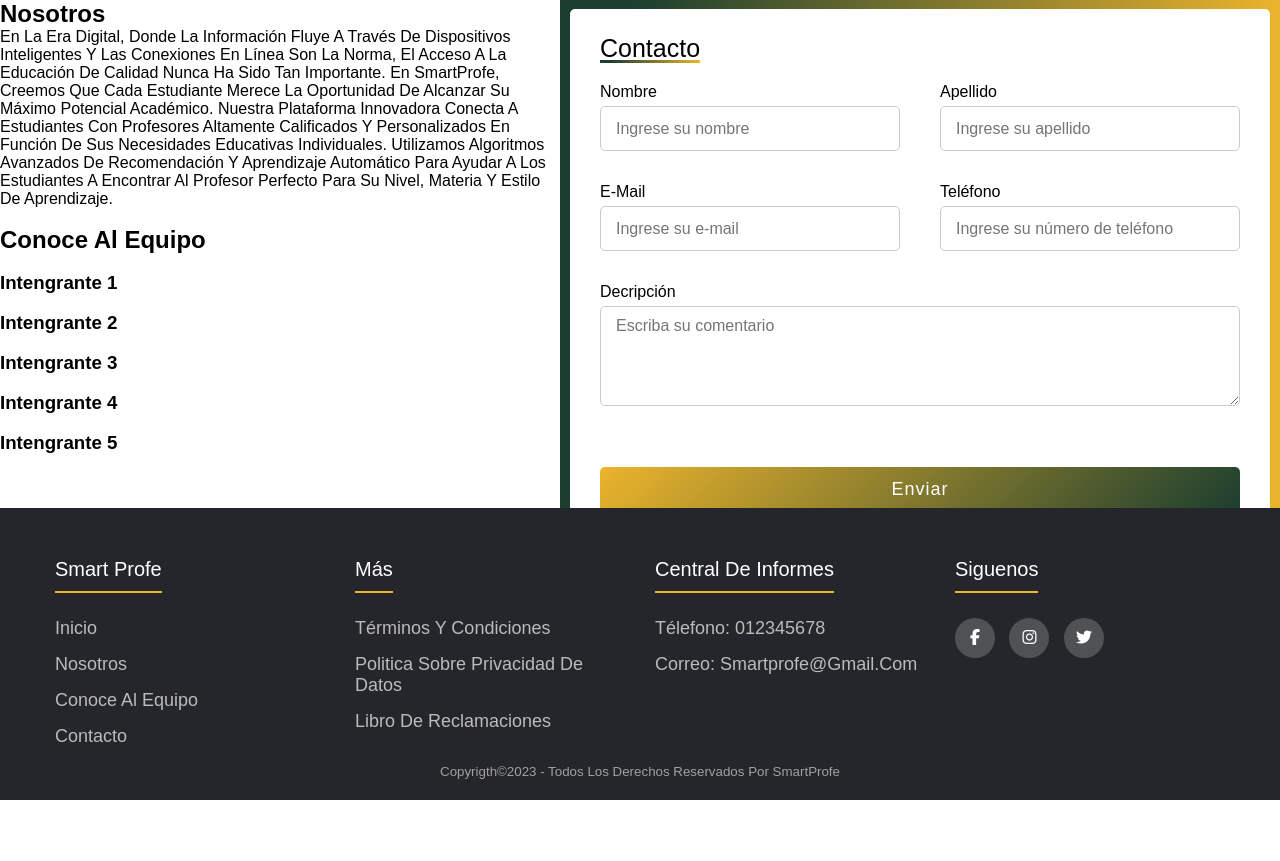
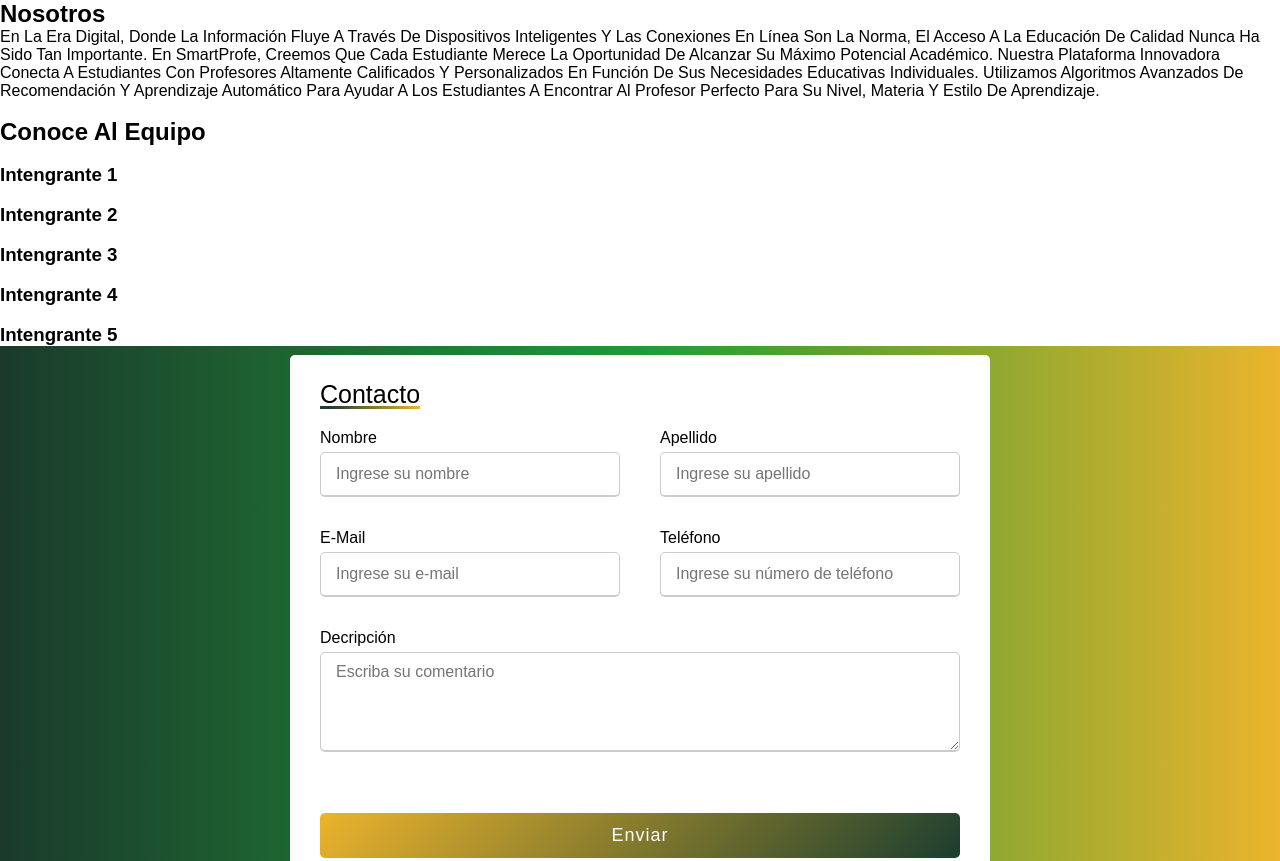
Before and after one commit to SimpEve/Grupo-3, a plain HTML site: page index.html in a window 1280 px wide. Shown: the top 861 px of the page. Before the commit the page ends 800 px from the top, so only its background shows below. Drawn offline with Linux system fonts and the light colour scheme; files that its build step writes are made by us from their sources.

Commit message:
Update Styles.css

```diff
--- a/Styles.css
+++ b/Styles.css
@@ -9,7 +9,7 @@
 
 body{
     height: 100vh;
-    display: flex;
+    display: block;
     font-family: sans-serif;
     text-transform: capitalize;
     position: relative;
@@ -20,10 +20,10 @@
     margin: 0 auto;
 }
 
-.footer{
+footer{
     background-color: #24262B;
     padding: auto 0;
-    position: fixed;
+    position: flex;
     bottom: 0;
     width: 100%;
 }
@@ -126,7 +126,7 @@
     justify-content: center;
     align-items: center;
     padding: 10px;
-    background: linear-gradient(to left,#EBB42C, #1B3E2F 90%);
+    background: linear-gradient(90deg, #1A3A2C 0%, #239B36 51%, #EBB42C 100%);
 }
 
 .Contacto{
@@ -178,6 +178,8 @@
     border: 1px solid #ccc;
     padding-left: 15px;
     font-size: 16px;
+    border-bottom-width: 2px;
+    transition: all 0.3s;
 }
 
 form .Detalles-Contacto .textarea-box{
@@ -205,6 +207,8 @@
     font-family: sans-serif;
     font-size: 16px;
     padding-top: 10px;
+    border-bottom-width: 2px;
+    transition: all 0.3s;
 }
 
 form .button{
@@ -227,3 +231,7 @@
 form .button input:hover{
     background: linear-gradient(-135deg,#1B3E2F,#EBB42C);
 }
+
+.Detalles-Contacto .input-box input:focus{
+    border-color: #1B3E2F;
+}
```
